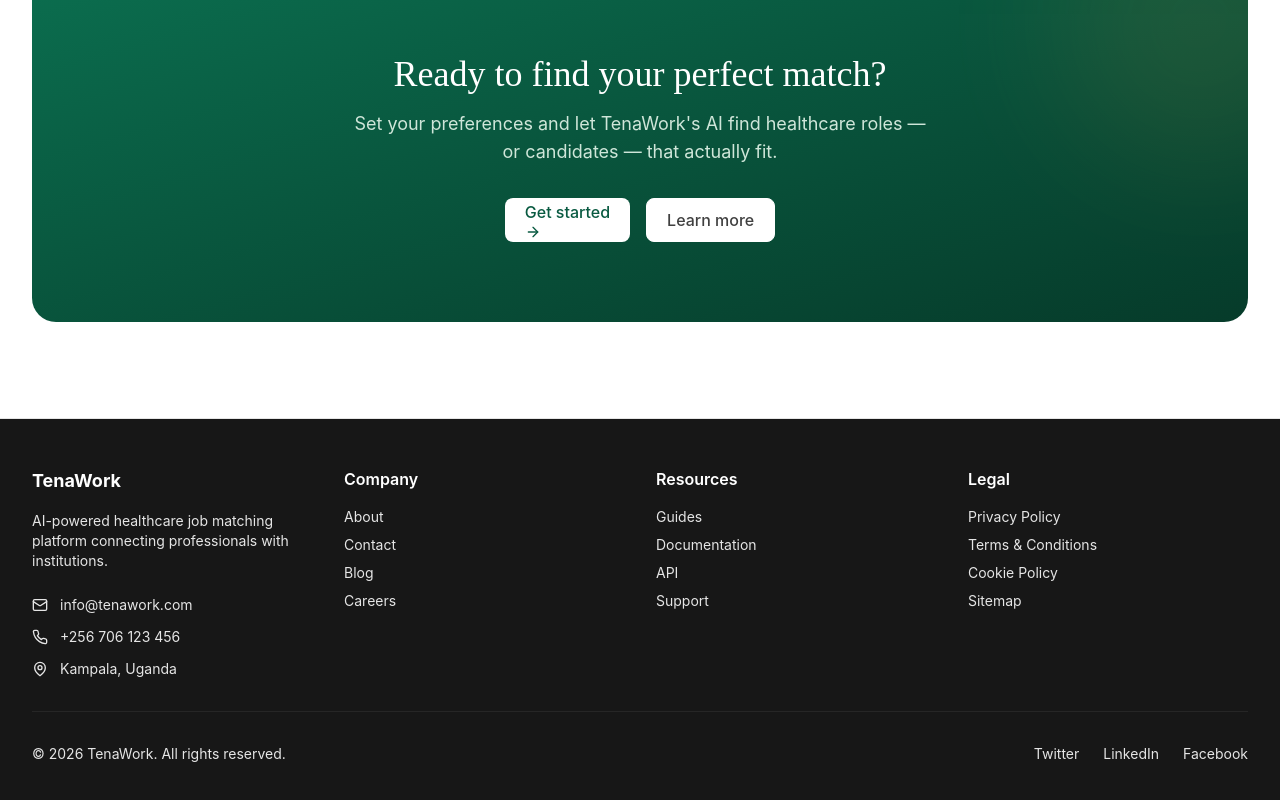
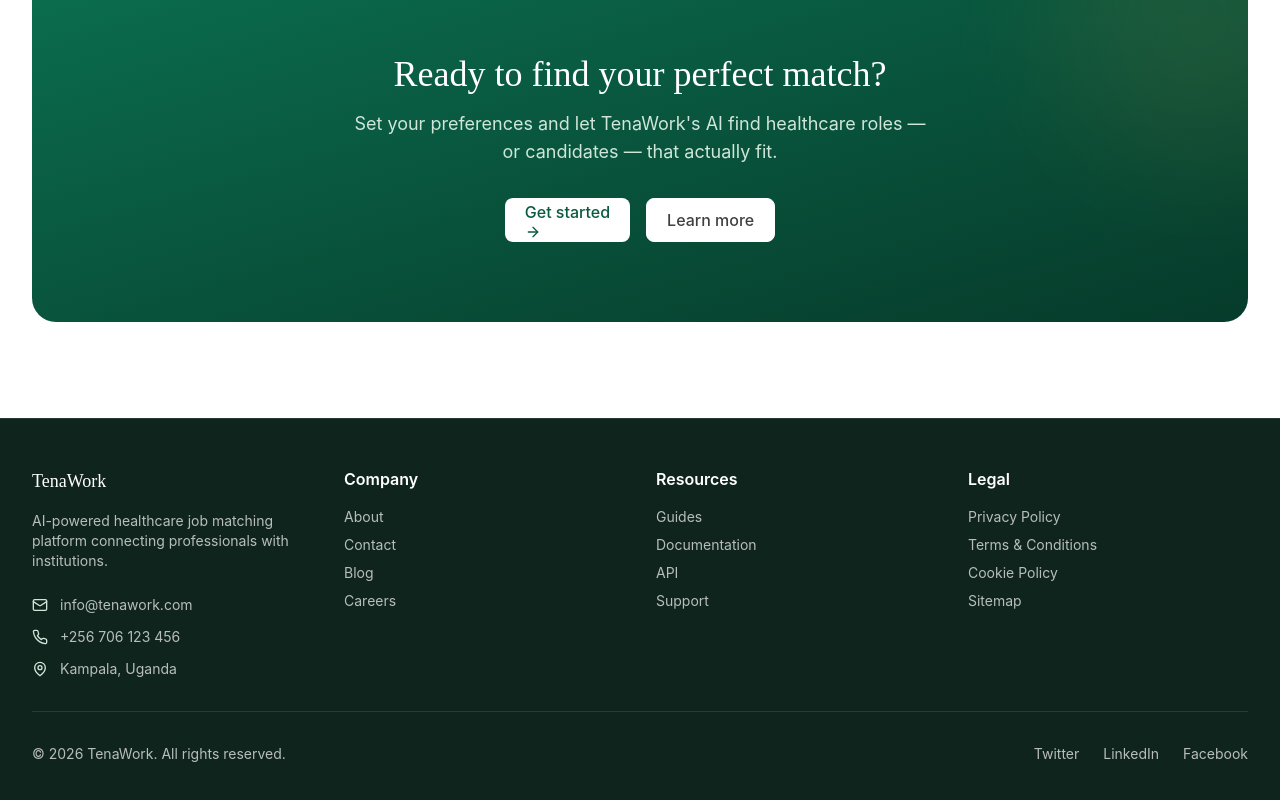
Before and after one commit to na09git/tenawork, a React (Vite) app in the folder apps/web/: page / in a window 1280 px wide. Shown: the part 5321-6121 px from the top of the page. Built offline with nearby package versions, Linux system fonts and the light colour scheme.

Commit message:
improve the design of footer

```diff
--- a/apps/web/src/components/sections/Footer.jsx
+++ b/apps/web/src/components/sections/Footer.jsx
@@ -2,38 +2,58 @@ import { Link } from "react-router-dom";
 import { Mail, MapPin, Phone } from "lucide-react";
 
 /**
- * Footer - Reusable footer component for all pages
+ * Footer — Reusable footer component for all pages.
+ *
+ * Palette locked to HeroSection, but inverted: bg-ink (the same near-black
+ * used for text everywhere else) instead of a generic neutral-900 gray —
+ * ties the darkest surface on the site back to the brand rather than a
+ * default Tailwind gray. Links hover to brand-100 (a light mint) instead
+ * of plain white, so even the footer carries the brand color, not just
+ * the hero and CTA.
+ *
+ * Note: several links below still point to "#" (Blog, Careers, Guides,
+ * Documentation, API, Support, social links) — not a credibility issue
+ * like fabricated stats, just unbuilt pages. Worth swapping to real
+ * routes or removing the links before launch so nothing dead-ends.
  */
 export default function Footer() {
   const currentYear = new Date().getFullYear();
 
   return (
-    <footer className="border-t border-neutral-200 bg-neutral-900 text-neutral-200">
+    <footer className="border-t border-white/10 bg-ink text-white/70">
       <div className="mx-auto max-w-7xl px-4 py-12 sm:px-6 lg:px-8">
         {/* Main footer content */}
         <div className="grid grid-cols-1 gap-8 md:grid-cols-4">
           {/* Company Info */}
           <div>
-            <h3 className="text-lg font-bold text-white">TenaWork</h3>
-            <p className="mt-4 text-sm">
+            <h3 className="font-display text-lg font-medium text-white">
+              TenaWork
+            </h3>
+            <p className="mt-4 font-sans text-sm">
               AI-powered healthcare job matching platform connecting
               professionals with institutions.
             </p>
-            <div className="mt-6 space-y-3 text-sm">
+            <div className="mt-6 space-y-3 font-sans text-sm">
               <div className="flex items-center gap-3">
-                <Mail className="h-4 w-4" />
-                <a href="mailto:info@tenawork.com" className="hover:text-white">
+                <Mail className="h-4 w-4 text-brand-100" aria-hidden="true" />
+                <a
+                  href="mailto:info@tenawork.com"
+                  className="transition-colors hover:text-brand-100"
+                >
                   info@tenawork.com
                 </a>
               </div>
               <div className="flex items-center gap-3">
-                <Phone className="h-4 w-4" />
-                <a href="tel:+256706123456" className="hover:text-white">
+                <Phone className="h-4 w-4 text-brand-100" aria-hidden="true" />
+                <a
+                  href="tel:+256706123456"
+                  className="transition-colors hover:text-brand-100"
+                >
                   +256 706 123 456
                 </a>
               </div>
               <div className="flex items-center gap-3">
-                <MapPin className="h-4 w-4" />
+                <MapPin className="h-4 w-4 text-brand-100" aria-hidden="true" />
                 <span>Kampala, Uganda</span>
               </div>
             </div>
@@ -41,25 +61,31 @@ export default function Footer() {
 
           {/* Company Links */}
           <div>
-            <h4 className="font-semibold text-white">Company</h4>
-            <ul className="mt-4 space-y-2 text-sm">
+            <h4 className="font-sans font-semibold text-white">Company</h4>
+            <ul className="mt-4 space-y-2 font-sans text-sm">
               <li>
-                <Link to="/about" className="hover:text-white">
+                <Link
+                  to="/about"
+                  className="transition-colors hover:text-brand-100"
+                >
                   About
                 </Link>
               </li>
               <li>
-                <Link to="/contact" className="hover:text-white">
+                <Link
+                  to="/contact"
+                  className="transition-colors hover:text-brand-100"
+                >
                   Contact
                 </Link>
               </li>
               <li>
-                <a href="#" className="hover:text-white">
+                <a href="#" className="transition-colors hover:text-brand-100">
                   Blog
                 </a>
               </li>
               <li>
-                <a href="#" className="hover:text-white">
+                <a href="#" className="transition-colors hover:text-brand-100">
                   Careers
                 </a>
               </li>
@@ -68,25 +94,25 @@ export default function Footer() {
 
           {/* Resources */}
           <div>
-            <h4 className="font-semibold text-white">Resources</h4>
-            <ul className="mt-4 space-y-2 text-sm">
+            <h4 className="font-sans font-semibold text-white">Resources</h4>
+            <ul className="mt-4 space-y-2 font-sans text-sm">
               <li>
-                <a href="#" className="hover:text-white">
+                <a href="#" className="transition-colors hover:text-brand-100">
                   Guides
                 </a>
               </li>
               <li>
-                <a href="#" className="hover:text-white">
+                <a href="#" className="transition-colors hover:text-brand-100">
                   Documentation
                 </a>
               </li>
               <li>
-                <a href="#" className="hover:text-white">
+                <a href="#" className="transition-colors hover:text-brand-100">
                   API
                 </a>
               </li>
               <li>
-                <a href="#" className="hover:text-white">
+                <a href="#" className="transition-colors hover:text-brand-100">
                   Support
                 </a>
               </li>
@@ -95,25 +121,31 @@ export default function Footer() {
 
           {/* Legal */}
           <div>
-            <h4 className="font-semibold text-white">Legal</h4>
-            <ul className="mt-4 space-y-2 text-sm">
+            <h4 className="font-sans font-semibold text-white">Legal</h4>
+            <ul className="mt-4 space-y-2 font-sans text-sm">
               <li>
-                <Link to="/privacy" className="hover:text-white">
+                <Link
+                  to="/privacy"
+                  className="transition-colors hover:text-brand-100"
+                >
                   Privacy Policy
                 </Link>
               </li>
               <li>
-                <Link to="/terms" className="hover:text-white">
-                  Terms & Conditions
+                <Link
+                  to="/terms"
+                  className="transition-colors hover:text-brand-100"
+                >
+                  Terms &amp; Conditions
                 </Link>
               </li>
               <li>
-                <a href="#" className="hover:text-white">
+                <a href="#" className="transition-colors hover:text-brand-100">
                   Cookie Policy
                 </a>
               </li>
               <li>
-                <a href="#" className="hover:text-white">
+                <a href="#" className="transition-colors hover:text-brand-100">
                   Sitemap
                 </a>
               </li>
@@ -122,21 +154,21 @@ export default function Footer() {
         </div>
 
         {/* Divider */}
-        <div className="my-8 border-t border-neutral-800" />
+        <div className="my-8 border-t border-white/10" />
 
         {/* Bottom footer */}
-        <div className="flex flex-col items-center justify-between gap-4 sm:flex-row">
+        <div className="flex flex-col items-center justify-between gap-4 font-sans sm:flex-row">
           <p className="text-sm">
             © {currentYear} TenaWork. All rights reserved.
           </p>
           <div className="flex gap-6 text-sm">
-            <a href="#" className="hover:text-white">
+            <a href="#" className="transition-colors hover:text-brand-100">
               Twitter
             </a>
-            <a href="#" className="hover:text-white">
+            <a href="#" className="transition-colors hover:text-brand-100">
               LinkedIn
             </a>
-            <a href="#" className="hover:text-white">
+            <a href="#" className="transition-colors hover:text-brand-100">
               Facebook
             </a>
           </div>
```
